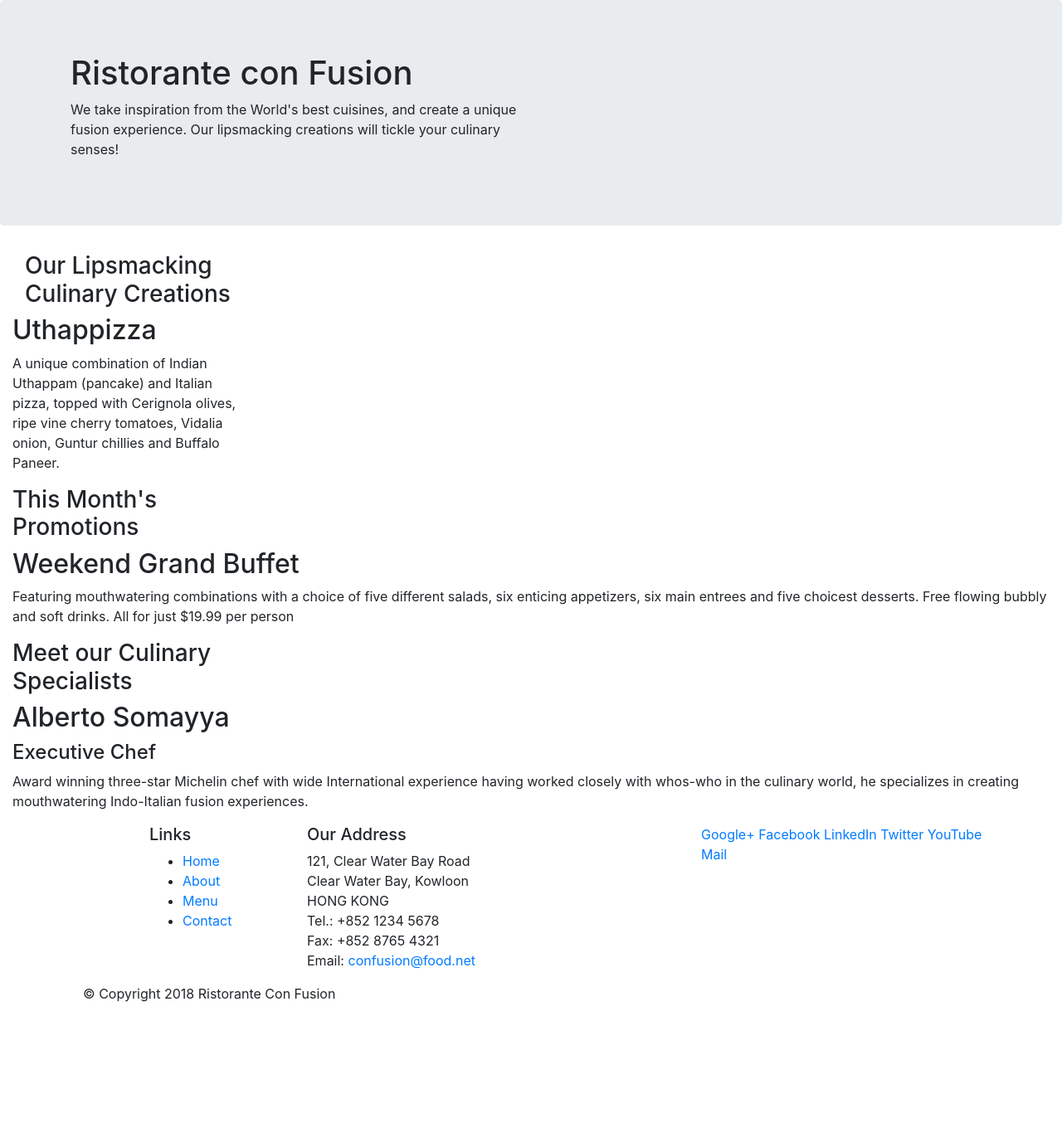
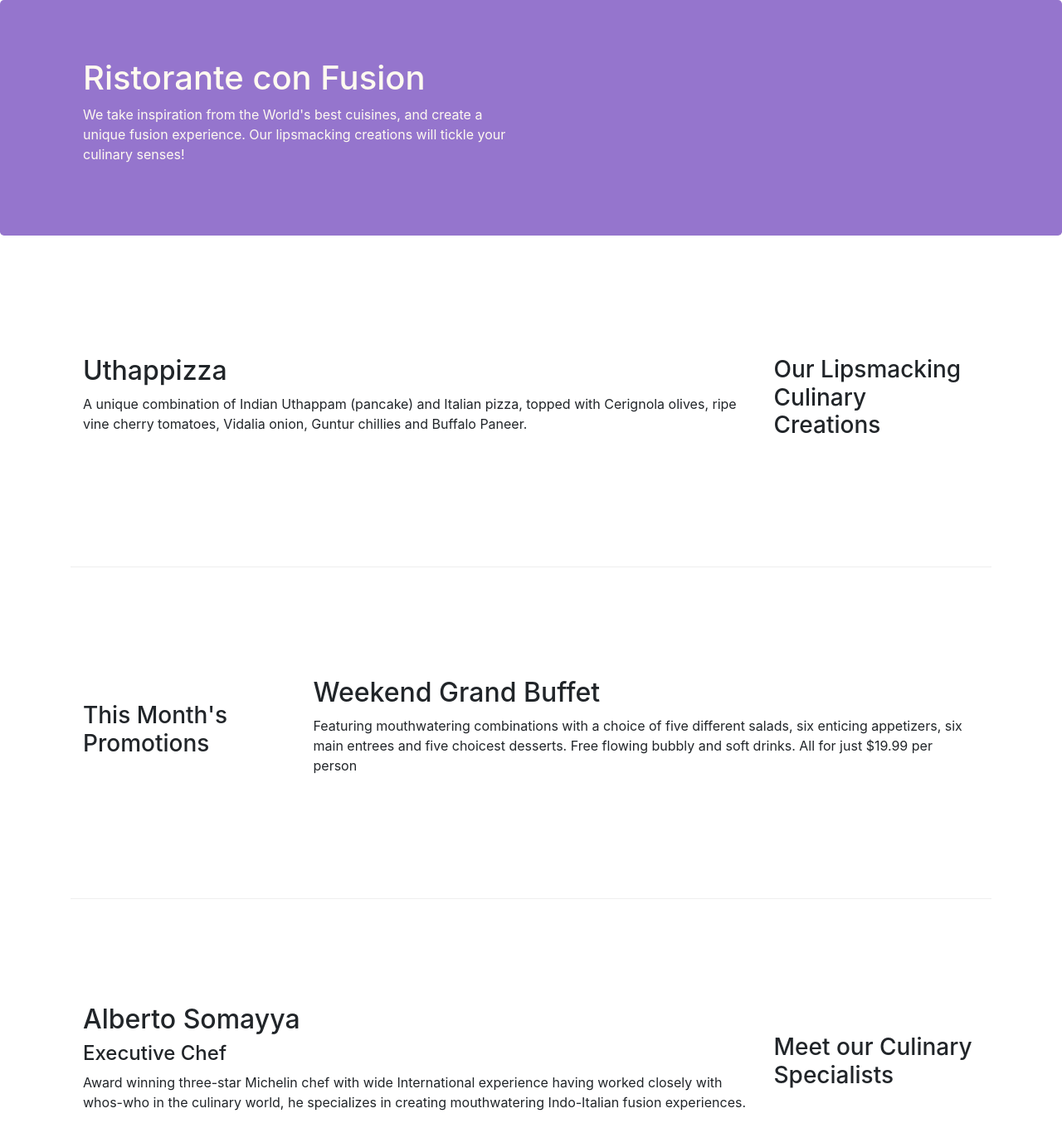
Before and after one commit to Binguni19Edirisuriya/FullStackWeb_React, a website: page index.html in a window 1280 px wide. Shown: the top 1360 px of the page at 83% size. Before the commit the page ends 1226 px from the top, so only its background shows below. Drawn offline with nearby package versions, Linux system fonts and the light colour scheme.

Commit message:
Bootstrap part2

```diff
--- /dev/null
+++ b/css/styles.css
@@ -0,0 +1,30 @@
+.row-header{
+    margin:0px auto;
+    padding:0px;
+}
+
+.row-content {
+    margin:0px auto;
+    padding: 50px 0px 50px 0px;
+    border-bottom: 1px ridge;
+    min-height:400px;
+}
+
+.footer{
+    background-color: #D1C4E9;
+    margin:0px auto;
+    padding: 20px 0px 20px 0px;
+}
+
+.jumbotron {
+    padding:70px 30px 70px 30px;
+    margin:0px auto;
+    background: #9575CD ;
+    color:floralwhite;
+}
+
+address{
+    font-size:80%;
+    margin:0px;
+    color:#0f0f0f;
+}
--- a/index.html
+++ b/index.html
@@ -9,6 +9,7 @@
 
     <!-- Bootstrap CSS -->
     <link rel="stylesheet" href="node_modules/bootstrap/dist/css/bootstrap.min.css">
+    <link href="css/styles.css" rel="stylesheet">
     <title>Ristorante Con Fusion</title>
 </head>
 
@@ -16,7 +17,7 @@
 
     <header class="jumbotron">
         <div class= "container">
-            <div class= "row">
+            <div class= "row row-header">
                 <div class="col-12 col-sm-6">
                     <h1>Ristorante con Fusion</h1>
                     <p>We take inspiration from the World's best cuisines, and create a unique fusion experience. Our lipsmacking creations will tickle your culinary senses!</p>
@@ -27,19 +28,19 @@
         </div>
     </header>
 
-    <div>
-        <div class="col-12 col-sm-4 order-sm-last col-md-3">
-            <div class= "col col-sm order-sm-first col-md">
+    <div class="container">
+        <div class="row row-content align-items-center">
+            <div class= "col-12 col-sm-4 order-sm-last col-md-3">
                 <h3>Our Lipsmacking Culinary Creations</h3>
             </div>
-            <div>
+            <div class= "col col-sm order-sm-first col-md">
                 <h2>Uthappizza</h2>
                 <p>A unique combination of Indian Uthappam (pancake) and Italian pizza, topped with Cerignola olives, ripe vine cherry tomatoes, Vidalia onion, Guntur chillies and Buffalo Paneer.</p>
             </div>
         </div>
 
 
-        <div>
+        <div class="row row-content align-items-center">
             <div class="col-12 col-sm-4 col-md-3">
                 <h3>This Month's Promotions</h3>
             </div>
@@ -49,7 +50,7 @@
             </div>
         </div>
 
-        <div>
+        <div class="row row-content align-items-center">
             <div class="col-12 col-sm-4 order-sm-last col-md-3">
                 <h3>Meet our Culinary Specialists</h3>
             </div>
@@ -61,12 +62,12 @@
         </div>
     </div>
 
-    <footer>
+    <footer class="footer">
         <div class="container">
             <div class = "row">
                 <div class="col-4 offset-1 col-sm-2">
                     <h5>Links</h5>
-                    <ul>
+                    <ul class="list-unstyled">
                         <li><a href="#">Home</a></li>
                         <li><a href="#">About</a></li>
                         <li><a href="#">Menu</a></li>
@@ -84,8 +85,8 @@
 		              Email: <a href="mailto:confusion@food.net">confusion@food.net</a>
 		           </address>
                 </div>
-                <div class="col-12 col-sm-4">
-                    <div>
+                <div class="col-12 col-sm-4 align-self-center">
+                    <div class="text-center">
                         <a href="http://google.com/+">Google+</a>
                         <a href="http://www.facebook.com/profile.php?id=">Facebook</a>
                         <a href="http://www.linkedin.com/in/">LinkedIn</a>
@@ -95,8 +96,8 @@
                     </div>
                 </div>
            </div>
-           <div class="col-auto">
-                <div>
+           <div class="row justify-content-center">
+                <div class="col-auto">
                     <p>© Copyright 2018 Ristorante Con Fusion</p>
                 </div>
            </div>
```
